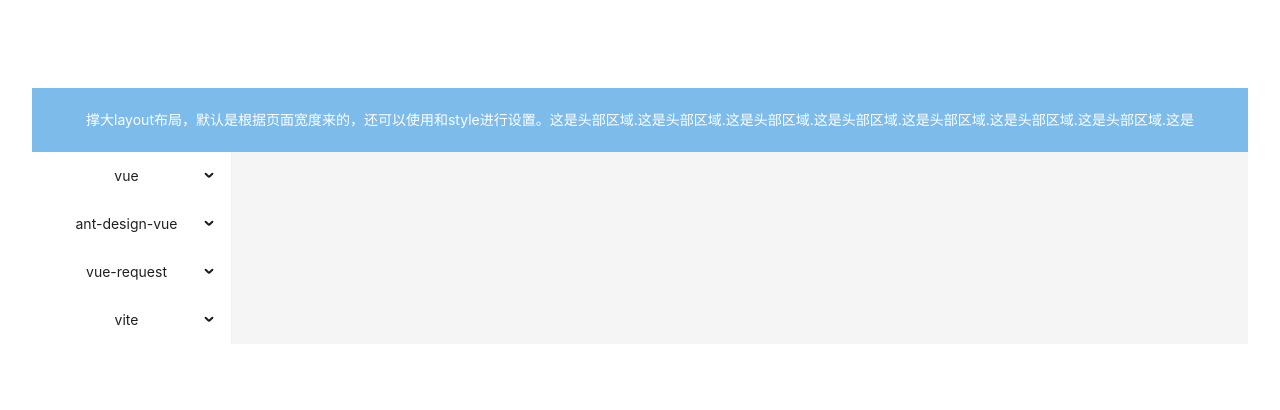
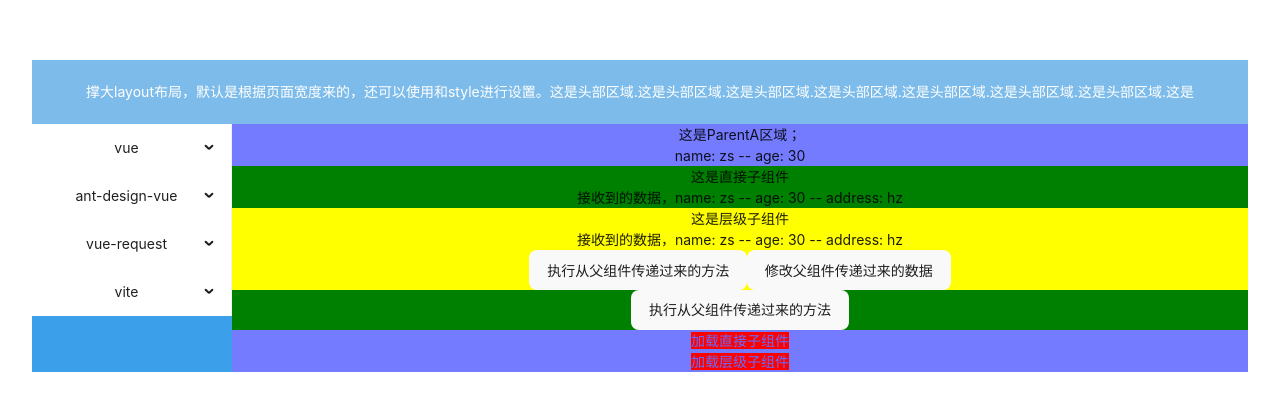
Before and after one commit to jssgsy/vue-learn, a Vue app: page /provideAndInject/childA_1/childA_1_1 in a window 1280 px wide. Shown: the part 184-594 px from the top of the page. Built offline with nearby package versions, Linux system fonts and the light colour scheme.

Commit message:
vue provide和inject

```diff
--- a/src/App.vue
+++ b/src/App.vue
@@ -36,6 +36,7 @@ const menuItems = [
           {key: 'vue代理服务器', title: '代理服务器', label: '代理服务器', path: '/proxyServer'},
           {key: 'vue选项式api中属性和方法的定义', title: '选项式api中属性和方法的定义', label: '选项式api中属性和方法的定义', path: '/optionApiMethodAndVariableDefine'},
           {key: 'vueprops和emits', title: 'props和emits', label: 'props和emits', path: '/propsAndEmits'},
+          {key: 'vueProvide和Inject', title: 'Provide和Inject', label: 'Provide和Inject', path: '/provideAndInject'},
           {key: 'vue命名router-view', title: '命名router-view', label: '命名router-view', path: '/namedRouterView'},
         ]},
       {key: 'k3', title: '悬浮ant-design-vue', label: 'ant-design-vue', children: [
--- /dev/null
+++ b/src/components/vue/provideAndInject/ChildA_1.vue
@@ -0,0 +1,24 @@
+<script setup>
+
+import {inject} from "vue";
+
+// 接收父组件传递过来的数据
+const name = inject('parentName');
+const age = inject('parentAge')
+const greetFn = inject('parentGreetFn')
+const address = inject('parentAddress')
+
+</script>
+
+<template>
+  <div style="background-color: green">
+    这是直接子组件<br>
+    接收到的数据，name: {{name}} -- age: {{age}} -- address: {{address}}<br>
+    <router-view />
+    <button @click="greetFn">执行从父组件传递过来的方法</button>
+  </div>
+</template>
+
+<style scoped>
+
+</style>
--- /dev/null
+++ b/src/components/vue/provideAndInject/ChildA_1_1.vue
@@ -0,0 +1,34 @@
+<script setup>
+// 接收父组件传递过来的数据
+import {inject} from "vue";
+
+const name = inject('parentName');
+const age = inject('parentAge')
+const greetFn = inject('parentGreetFn')
+
+// 传递过来的parentAddress不是响应式数据
+let address = inject('parentAddress')
+
+function updateData() {
+  name.value += 'new';
+  age.value += 10;
+  // 这里不是响应式数据，因而只会影响此子组件
+  address += 'new';
+}
+</script>
+
+<template>
+  <div style="background-color: yellow">
+    这是层级子组件<br>
+    接收到的数据，name: {{name}} -- age: {{age}} -- address: {{address}}<br>
+    <div >
+      <button @click="greetFn">执行从父组件传递过来的方法</button>
+      <button @click="updateData">修改父组件传递过来的数据</button>
+    </div>
+
+  </div>
+</template>
+
+<style scoped>
+
+</style>
--- /dev/null
+++ b/src/components/vue/provideAndInject/ParentA.vue
@@ -0,0 +1,34 @@
+<script setup>
+import {provide, ref} from "vue";
+
+const age = ref(30);
+const name = ref("zs");
+function greet() {
+  alert('name: ' + name.value + ' age: ' + age.value);
+}
+
+// 传递数据到子组件
+// 传递响应式数据，子组件可以直接修改
+provide('parentName', name)
+provide('parentAge', age)
+provide('parentGreetFn', greet)
+// 直接传递固定值，非响应式
+provide('parentAddress', 'hz')
+
+</script>
+
+<template>
+
+<div style="background-color: #747bff">
+  这是ParentA区域；<br>
+  name: {{name}} -- age: {{age}} <br>
+  <router-view />
+  <router-link to="/provideAndInject/childA_1" style="background-color: red" >加载直接子组件</router-link><br>
+  <router-link to="/provideAndInject/childA_1/childA_1_1" style="background-color: red">加载层级子组件</router-link>
+</div>
+
+</template>
+
+<style scoped>
+
+</style>
```
Also changed, not shown: src/router/vue/router.js (+12 -0 lines).
